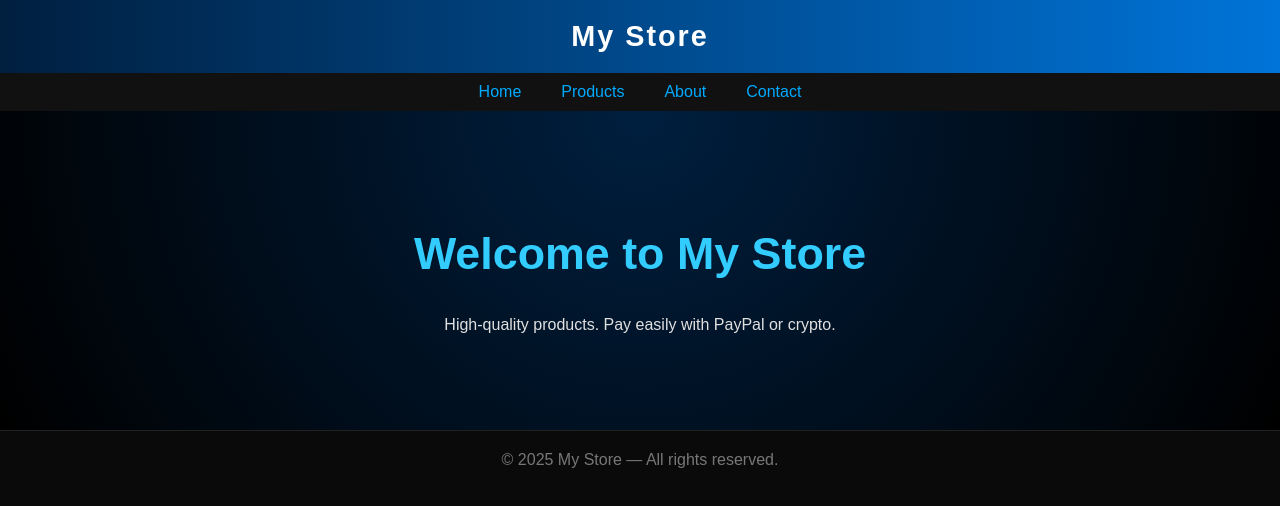
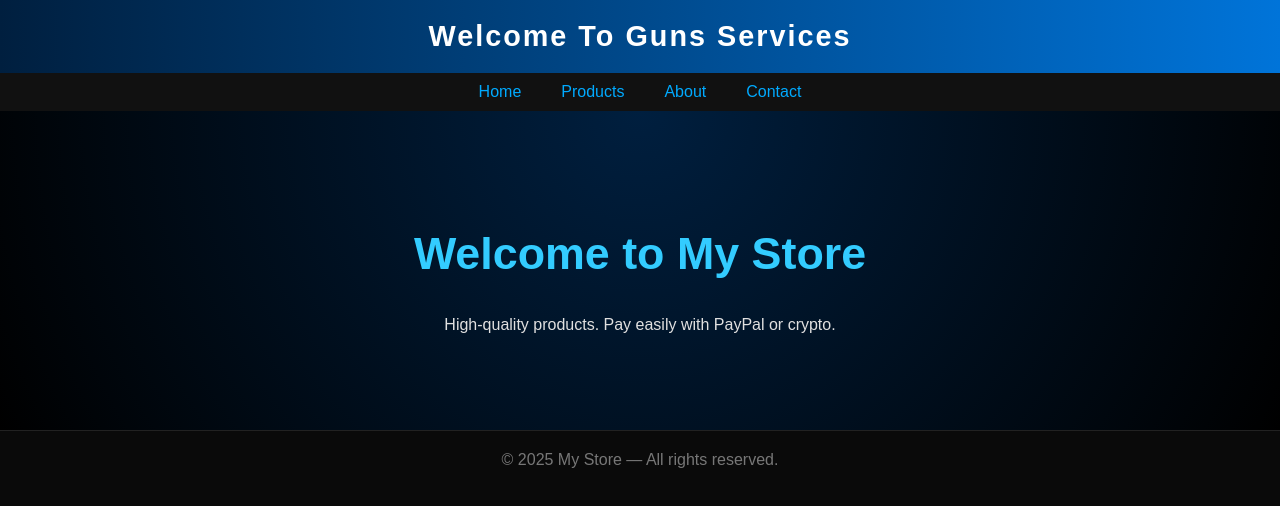
Before and after one commit to Gunszzs/Gunsstore.github.io, a plain HTML site: page index.html in a window 1280 px wide. Drawn offline with Linux system fonts and the light colour scheme.

Commit message:
Update index.html

```diff
--- a/index.html
+++ b/index.html
@@ -7,7 +7,7 @@
   <link rel="stylesheet" href="style.css">
 </head>
 <body>
-  <header>My Store</header>
+  <header>Welcome To Guns Services</header>
   <nav>
     <a href="index.html">Home</a>
     <a href="products.html">Products</a>
```
